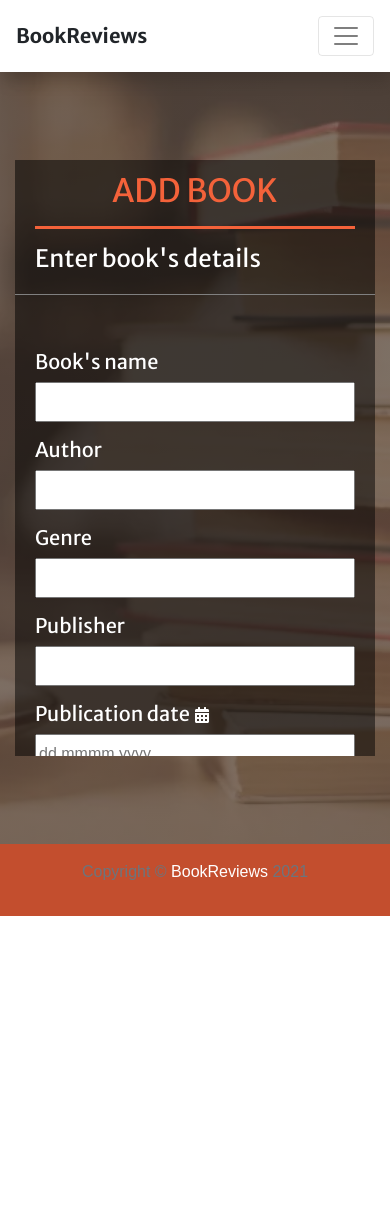
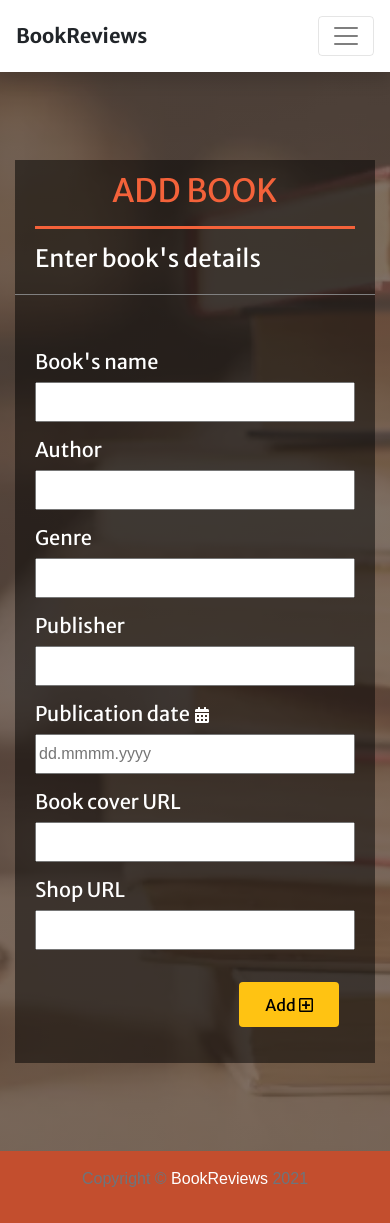
Before and after one commit to LongVN99/Milestone_Project_3, a Flask app: page /add_book in a window 390 px wide. Before the commit the page ends 916 px from the top, so only its background shows below. Run offline with Flask 2, Linux system fonts and the light colour scheme; data that the repository does not hold is empty; some libraries are stand-ins or nearby versions.

Commit message:
Fixed add book not display fully on mobile device - remove vh from masthead

```diff
--- a/static/css/mystyles.css
+++ b/static/css/mystyles.css
@@ -1,17 +1,3 @@
-/* Masthead*/
-@media only screen and (max-width: 600px) {
-header.masthead {
-    height:100vh
-}
-}
-
-@media only screen and (max-width: 1000px) {
-header.masthead {
-    height:100vh
-}
-}
-/* End Masthead*/
-
 /* Carousel */
 .fixed-height img{
     height: 300px !important;
@@ -53,7 +39,6 @@ html,body{
 .container{
     height: 100%;
     align-content: center;
-    overflow: hidden !important;
 }
 
 .card{
```
